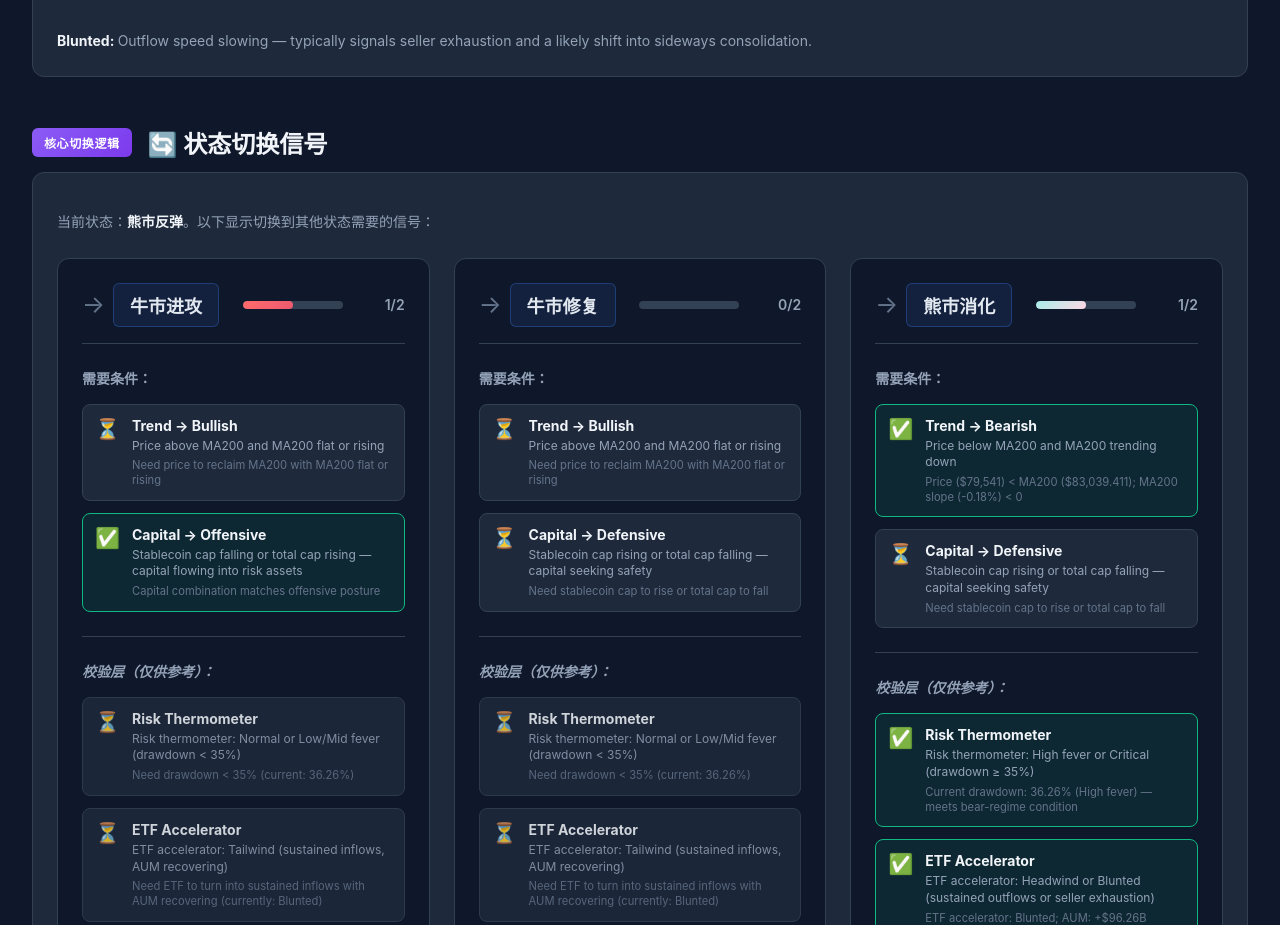
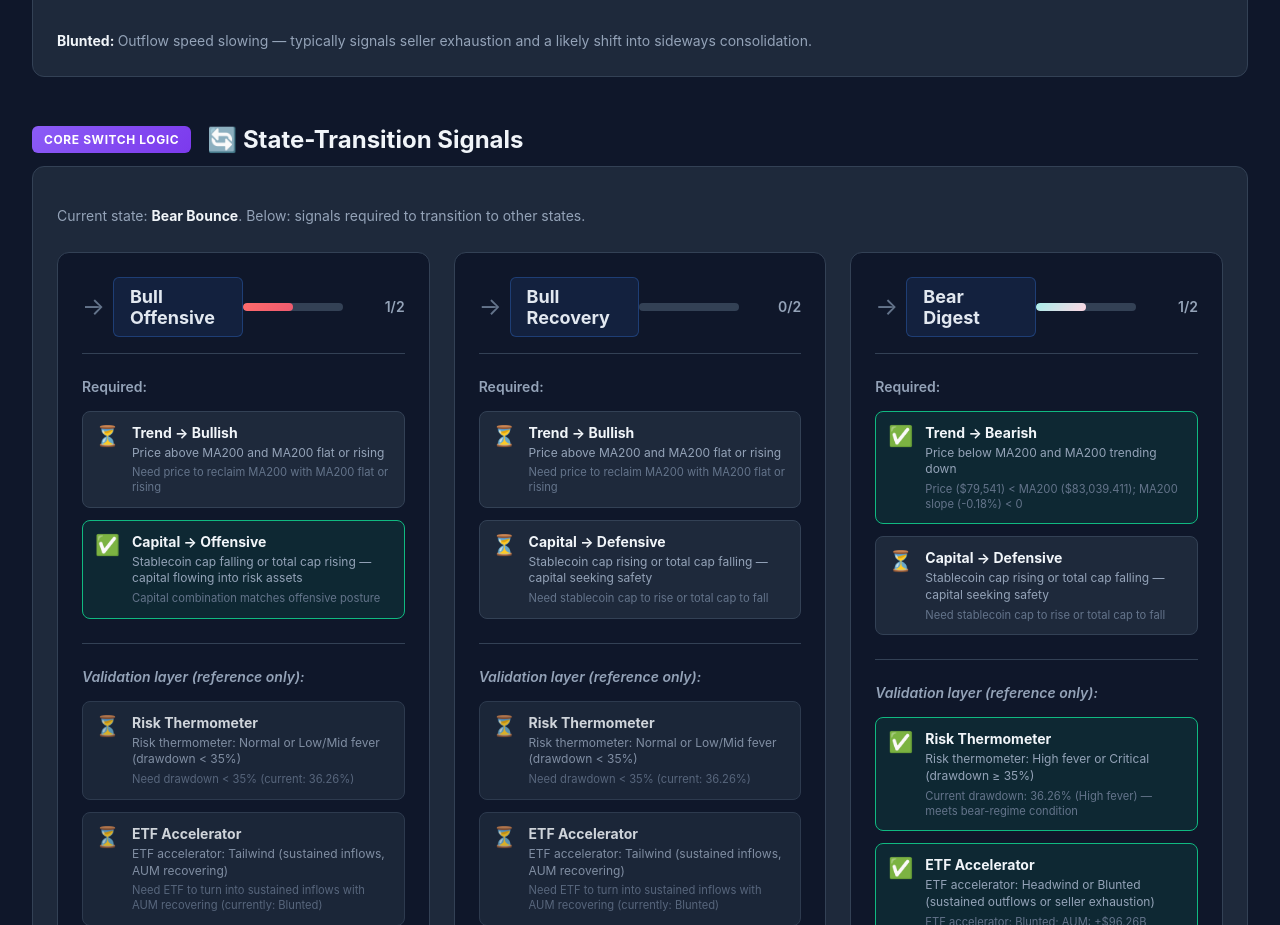
Before and after one commit to CrytoPlanet/bullbear-dashboard, a Vue app in the folder frontend/: page / in a window 1280 px wide. Shown: the part 3720-4645 px from the top of the page. Built offline with nearby package versions, Linux system fonts and the light colour scheme; no server answers.

Commit message:
feat(i18n): migrate state transition signals section

```diff
--- a/frontend/src/App.vue
+++ b/frontend/src/App.vue
@@ -1277,12 +1277,12 @@ onMounted(() => {
         <!-- 三、核心切换逻辑 -->
         <div v-if="stateData && stateData.ok" class="bull-signals-section fade-in">
           <div class="section-header">
-            <span class="section-badge core-logic">核心切换逻辑</span>
-            <h2>🔄 状态切换信号</h2>
+            <span class="section-badge core-logic">{{ $t('section.transitions.badge') }}</span>
+            <h2>{{ $t('section.transitions.title') }}</h2>
           </div>
           <div class="bull-signals-info">
             <p class="signals-intro">
-              当前状态：<strong>{{ stateData.state }}</strong>。以下显示切换到其他状态需要的信号：
+              {{ $t('section.transitions.currentStatePrefix') }}<strong>{{ STATE_KEYS[stateData.state] ? $t(`quadrant.${STATE_KEYS[stateData.state]}.name`) : stateData.state }}</strong>{{ $t('section.transitions.currentStateSuffix') }}
             </p>
             <div class="transitions-grid">
               <div
@@ -1294,7 +1294,7 @@ onMounted(() => {
                   <div class="transition-target">
                     <span class="transition-arrow">→</span>
                     <span class="transition-state" :style="{ color: STATE_STYLES[transition.targetState]?.bgColor || '#1e293b' }">
-                      {{ transition.targetState }}
+                      {{ STATE_KEYS[transition.targetState] ? $t(`quadrant.${STATE_KEYS[transition.targetState]}.name`) : transition.targetState }}
                     </span>
                   </div>
                   <div class="transition-progress">
@@ -1308,7 +1308,7 @@ onMounted(() => {
                   </div>
                 </div>
                 <div class="transition-requirements">
-                  <div class="requirements-label">需要条件：</div>
+                  <div class="requirements-label">{{ $t('section.transitions.requirements') }}</div>
                   <div class="signals-list">
                     <div
                       v-for="(signal, sigIndex) in transition.signals"
@@ -1326,7 +1326,7 @@ onMounted(() => {
                   </div>
                   <!-- 校验层（不计入需要条件） -->
                   <div v-if="transition.validationSignals && transition.validationSignals.length > 0" class="validation-signals-section">
-                    <div class="validation-label">校验层（仅供参考）：</div>
+                    <div class="validation-label">{{ $t('section.transitions.validationLabel') }}</div>
                     <div class="signals-list">
                       <div
                         v-for="(signal, sigIndex) in transition.validationSignals"
```
